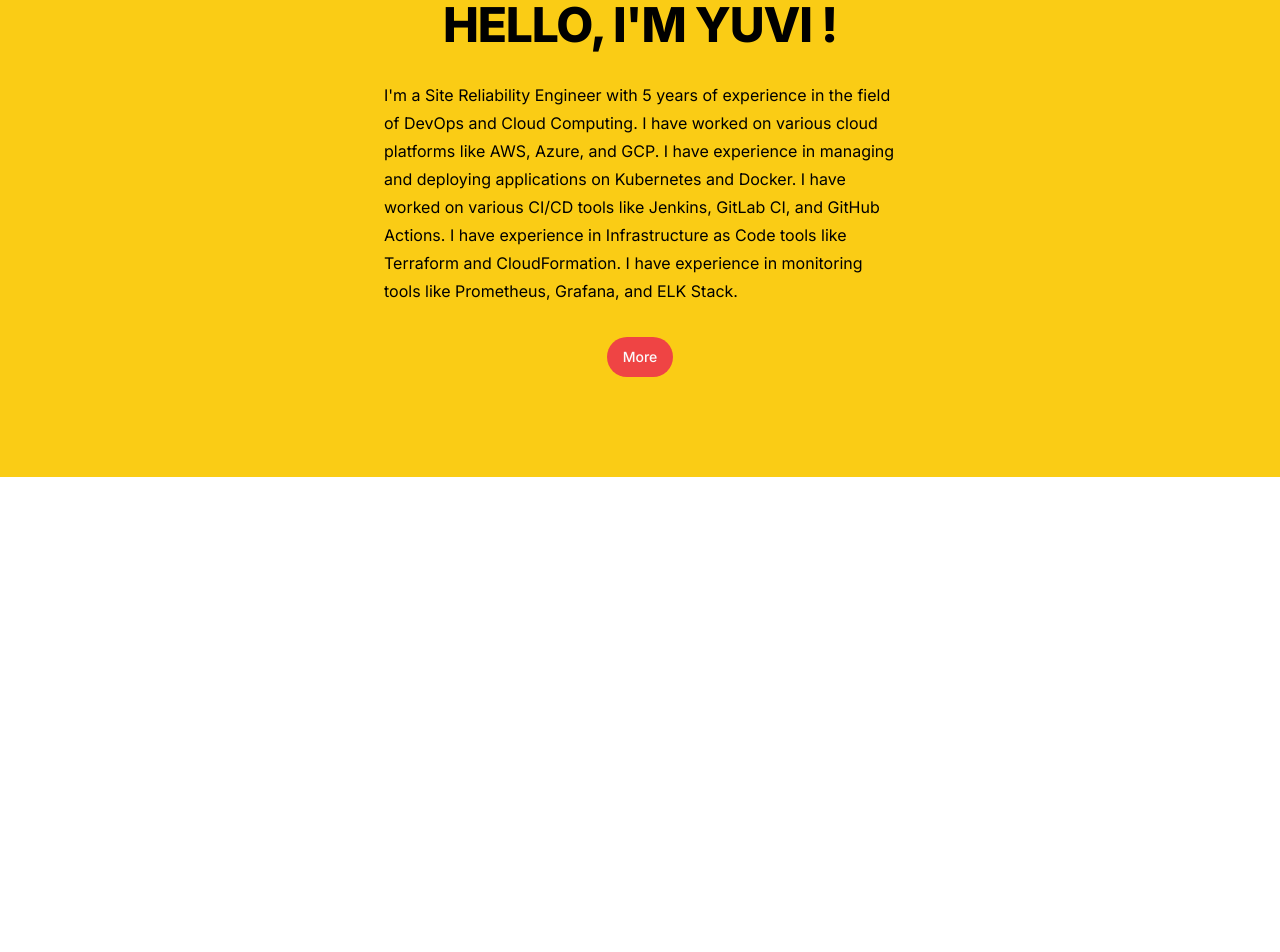
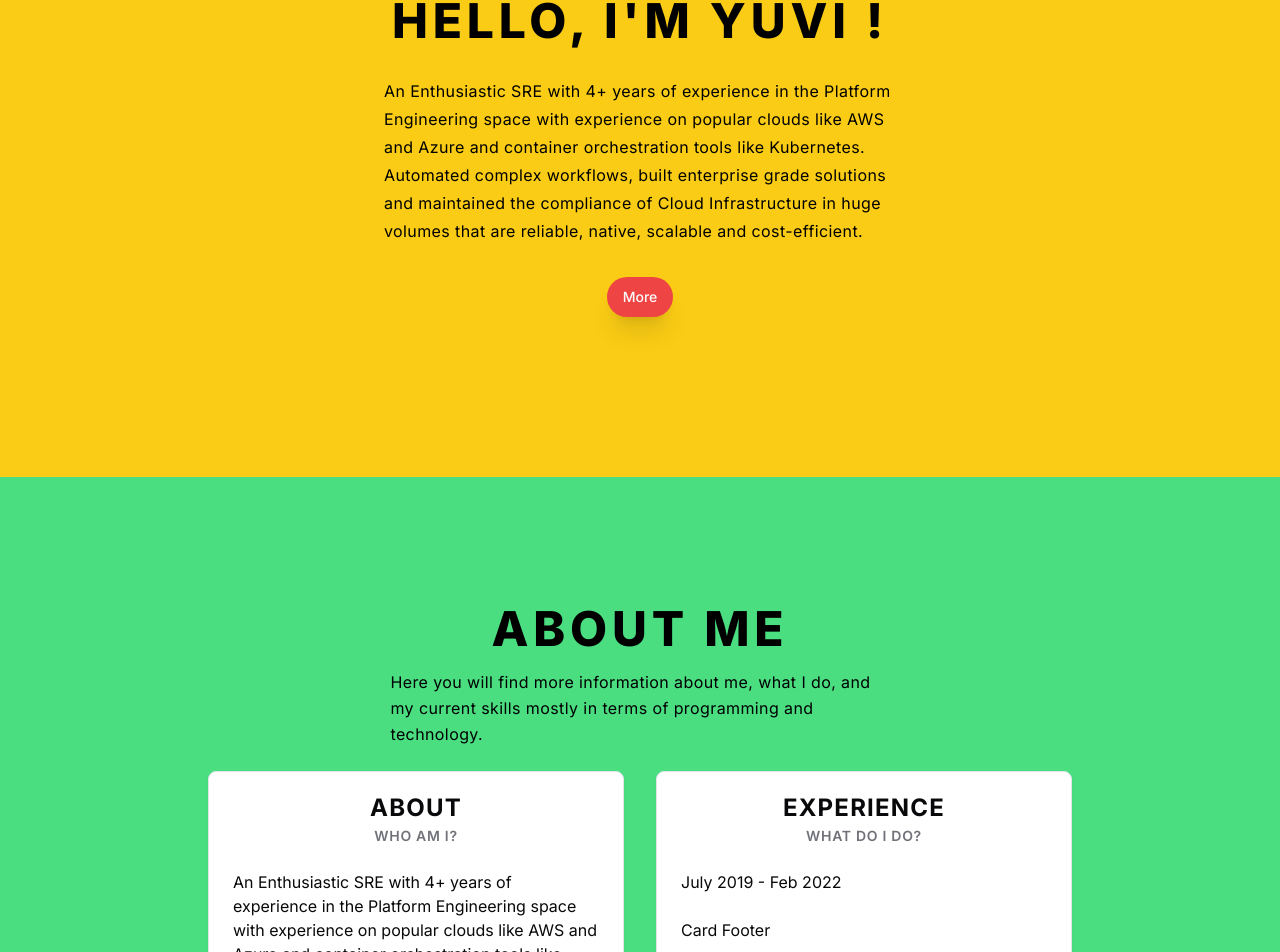
Before and after one commit to meyuviofficial/green-dolphin, a Next.js app: page / in a window 1280 px wide. Shown: the part 323-1275 px from the top of the page. Before the commit the page ends 800 px from the top, so only its background shows below. Built offline with nearby package versions, Linux system fonts and the light colour scheme.

Commit message:
added the about section - refinement

```diff
--- a/src/app/page.tsx
+++ b/src/app/page.tsx
@@ -1,10 +1,13 @@
 import Hero from "@/components/hero";
-import Image from "next/image";
+import About from "@/components/about";
 
 export default function Home() {
   return (
     <main>
-      <Hero />
+      <div className="grid grid-flow-row">
+        <Hero />
+        <About />
+      </div>
     </main>
   );
 }
--- /dev/null
+++ b/src/components/about.tsx
@@ -0,0 +1,122 @@
+import {
+  Card,
+  CardContent,
+  CardDescription,
+  CardFooter,
+  CardHeader,
+  CardTitle,
+} from "@/components/ui/card";
+import { Badge } from "@/components/ui/badge";
+
+export default function About() {
+  return (
+    <div
+      id="about"
+      className="min-h-screen flex flex-col items-center px-4 py-16 bg-green-400"
+    >
+      <h1 className="scroll-m-20 text-4xl font-extrabold text-center tracking-widest mx-96 mt-8 lg:text-5xl pt-8">
+        ABOUT ME
+      </h1>
+      <p className="text-md leading-relaxed mb-6 tracking-wide w-2/5 pt-4">
+        Here you will find more information about me, what I do, and my current
+        skills mostly in terms of programming and technology.
+      </p>
+      <div className="grid grid-cols-1 md:grid-cols-2 gap-8 px-48">
+        <div>
+          <Card>
+            <CardHeader>
+              <CardTitle className="font-bold tracking-wider text-center">
+                ABOUT
+              </CardTitle>
+              <CardDescription className="font-semibold tracking-wider text-center">
+                WHO AM I?
+              </CardDescription>
+            </CardHeader>
+            <CardContent>
+              <p>
+                An Enthusiastic SRE with 4+ years of experience in the Platform
+                Engineering space with experience on popular clouds like AWS and
+                Azure and container orchestration tools like Kubernetes.
+                Automated complex workflows, built enterprise grade solutions
+                and maintained the compliance of Cloud Infrastructure in huge
+                volumes that are reliable, native, scalable and cost-efficient.
+              </p>
+            </CardContent>
+            <CardFooter>
+              <Badge variant="default">AWS</Badge>
+              <Badge variant="default">Azure</Badge>
+              <Badge variant="default">Kubernetes</Badge>
+              <Badge variant="default">Terraform</Badge>
+              <Badge variant="default">CI/CD</Badge>
+              <Badge variant="default">Security</Badge>
+              <Badge variant="default">Helm</Badge>
+            </CardFooter>
+          </Card>
+        </div>
+        <div>
+          <Card>
+            <CardHeader>
+              <CardTitle className="font-bold tracking-wider text-center">
+                EXPERIENCE
+              </CardTitle>
+              <CardDescription className="font-semibold tracking-wider text-center">
+                WHAT DO I DO?
+              </CardDescription>
+            </CardHeader>
+            <CardContent>
+              <ul>
+                <li>July 2019 - Feb 2022</li>
+              </ul>
+            </CardContent>
+            <CardFooter>
+              <p>Card Footer</p>
+            </CardFooter>
+          </Card>
+        </div>
+        {/* <div className="w-full md:w-1/2 rounded-lg shadow-md bg-white p-6 flex flex-col items-center"> */}
+        {/* <div className="grid grid-flow-col gap-8 mt-16 w-2/3">
+          <div>
+            <Card className="">
+              <CardHeader>
+                <CardTitle className="font-bold tracking-wider text-center">
+                  ABOUT ME
+                </CardTitle>
+                <CardDescription className="font-semibold tracking-wider text-center">
+                  Let me explain who am I!
+                </CardDescription>
+              </CardHeader>
+              <CardContent>
+                <p>
+                  An Enthusiastic SRE with 4+ years of experience in the
+                  Platform Engineering space with experience on popular clouds
+                  like AWS and Azure and container orchestration tools like
+                  Kubernetes. Automated complex workflows, built enterprise
+                  grade solutions and maintained the compliance of Cloud
+                  Infrastructure in huge volumes that are reliable, native,
+                  scalable and cost-efficient.
+                </p>
+              </CardContent>
+              <CardFooter>
+                <p>Card Footer</p>
+              </CardFooter>
+            </Card>
+          </div>
+          <div>
+            <Card>
+              <CardHeader>
+                <CardTitle>What are my Skills?</CardTitle>
+                <CardDescription>Card Description</CardDescription>
+              </CardHeader>
+              <CardContent>
+                <p>Card Content</p>
+              </CardContent>
+              <CardFooter>
+                <p>Card Footer</p>
+              </CardFooter>
+            </Card>
+          </div>
+        </div> */}
+      </div>
+    </div>
+  );
+}
--- a/src/components/hero.tsx
+++ b/src/components/hero.tsx
@@ -1,16 +1,15 @@
 import { Avatar, AvatarFallback, AvatarImage } from "@/components/ui/avatar";
-import { Card } from "@/components/ui/card";
+
 import { Button } from "@/components/ui/button";
 import Link from "next/link";
 import Image from "next/image";
-import { Car } from "lucide-react";
 
 // bg-yellow-400 - for bg
 export default function Hero() {
   return (
     <div
       id="hero"
-      className="flex flex-col min-h-screen items-center pt-16 justify-center bg-yellow-400 ..."
+      className="flex flex-col min-h-screen items-center justify-center bg-yellow-400 ..."
     >
       {/* <Image
         alt="dev-bg"
@@ -20,28 +19,30 @@ export default function Hero() {
         quality={100}
         className="z-[-1] brightness-50 blur-sm"
       /> */}
-      <Avatar className="w-32 h-32">
+      <Avatar className="w-32 h-32 shadow-xl">
         <AvatarImage src="https://github.com/shadcn.png" />
         <AvatarFallback>CN</AvatarFallback>
       </Avatar>
-      <h1 className="scroll-m-20 text-4xl font-extrabold tracking-tight lg:text-5xl pt-8">
+      <h1 className="scroll-m-20 text-4xl font-extrabold tracking-widest lg:text-5xl pt-8">
         HELLO, I'M YUVI !
       </h1>
-      <div className="max-w-full px-96 mt-8">
-        <p className="leading-7 [&:not(:first-child)]:mt-6">
-          I'm a Site Reliability Engineer with 5 years of experience in the
-          field of DevOps and Cloud Computing. I have worked on various cloud
-          platforms like AWS, Azure, and GCP. I have experience in managing and
-          deploying applications on Kubernetes and Docker. I have worked on
-          various CI/CD tools like Jenkins, GitLab CI, and GitHub Actions. I
-          have experience in Infrastructure as Code tools like Terraform and
-          CloudFormation. I have experience in monitoring tools like Prometheus,
-          Grafana, and ELK Stack.
+      <div className="max-w-full mx-96 mt-8">
+        <p className="leading-7 [&:not(:first-child)]:mt-6 tracking-wide">
+          An Enthusiastic SRE with 4+ years of experience in the Platform
+          Engineering space with experience on popular clouds like AWS and Azure
+          and container orchestration tools like Kubernetes. Automated complex
+          workflows, built enterprise grade solutions and maintained the
+          compliance of Cloud Infrastructure in huge volumes that are reliable,
+          native, scalable and cost-efficient.
         </p>
       </div>
       <div>
-        <Button asChild variant={"destructive"} className="mt-8 rounded-full">
-          <Link href="#hero">More</Link>
+        <Button
+          asChild
+          variant={"destructive"}
+          className="mt-8 rounded-full shadow-xl"
+        >
+          <Link href="#about">More</Link>
         </Button>
       </div>
     </div>
--- /dev/null
+++ b/src/components/navbar.tsx
@@ -0,0 +1,96 @@
+"use client";
+
+import * as React from "react";
+import Link from "next/link";
+
+import { cn } from "@/lib/utils";
+import {
+  NavigationMenu,
+  NavigationMenuContent,
+  NavigationMenuItem,
+  NavigationMenuLink,
+  NavigationMenuList,
+  NavigationMenuTrigger,
+  navigationMenuTriggerStyle,
+} from "@/components/ui/navigation-menu";
+
+const components: { title: string; href: string; description: string }[] = [
+  {
+    title: "Alert Dialog",
+    href: "/docs/primitives/alert-dialog",
+    description:
+      "A modal dialog that interrupts the user with important content and expects a response.",
+  },
+  {
+    title: "Hover Card",
+    href: "/docs/primitives/hover-card",
+    description:
+      "For sighted users to preview content available behind a link.",
+  },
+  {
+    title: "Progress",
+    href: "/docs/primitives/progress",
+    description:
+      "Displays an indicator showing the completion progress of a task, typically displayed as a progress bar.",
+  },
+  {
+    title: "Scroll-area",
+    href: "/docs/primitives/scroll-area",
+    description: "Visually or semantically separates content.",
+  },
+  {
+    title: "Tabs",
+    href: "/docs/primitives/tabs",
+    description:
+      "A set of layered sections of content—known as tab panels—that are displayed one at a time.",
+  },
+  {
+    title: "Tooltip",
+    href: "/docs/primitives/tooltip",
+    description:
+      "A popup that displays information related to an element when the element receives keyboard focus or the mouse hovers over it.",
+  },
+];
+
+export function NavBar() {
+  return (
+    <div className="p-2 bg-zinc-800">
+      <NavigationMenu>
+        <NavigationMenuList>
+          <NavigationMenuItem>
+            <NavigationMenuTrigger>Item One</NavigationMenuTrigger>
+            <NavigationMenuContent>
+              <NavigationMenuLink>Link</NavigationMenuLink>
+            </NavigationMenuContent>
+          </NavigationMenuItem>
+        </NavigationMenuList>
+      </NavigationMenu>
+    </div>
+  );
+}
+
+const ListItem = React.forwardRef<
+  React.ElementRef<"a">,
+  React.ComponentPropsWithoutRef<"a">
+>(({ className, title, children, ...props }, ref) => {
+  return (
+    <li>
+      <NavigationMenuLink asChild>
+        <a
+          ref={ref}
+          className={cn(
+            "block select-none space-y-1 rounded-md p-3 leading-none no-underline outline-none transition-colors hover:bg-accent hover:text-accent-foreground focus:bg-accent focus:text-accent-foreground",
+            className
+          )}
+          {...props}
+        >
+          <div className="text-sm font-medium leading-none">{title}</div>
+          <p className="line-clamp-2 text-sm leading-snug text-muted-foreground">
+            {children}
+          </p>
+        </a>
+      </NavigationMenuLink>
+    </li>
+  );
+});
+ListItem.displayName = "ListItem";
--- /dev/null
+++ b/src/components/ui/badge.tsx
@@ -0,0 +1,36 @@
+import * as React from "react"
+import { cva, type VariantProps } from "class-variance-authority"
+
+import { cn } from "@/lib/utils"
+
+const badgeVariants = cva(
+  "inline-flex items-center rounded-full border border-zinc-200 px-2.5 py-0.5 text-xs font-semibold transition-colors focus:outline-none focus:ring-2 focus:ring-zinc-950 focus:ring-offset-2 dark:border-zinc-800 dark:focus:ring-zinc-300",
+  {
+    variants: {
+      variant: {
+        default:
+          "border-transparent bg-zinc-900 text-zinc-50 hover:bg-zinc-900/80 dark:bg-zinc-50 dark:text-zinc-900 dark:hover:bg-zinc-50/80",
+        secondary:
+          "border-transparent bg-zinc-100 text-zinc-900 hover:bg-zinc-100/80 dark:bg-zinc-800 dark:text-zinc-50 dark:hover:bg-zinc-800/80",
+        destructive:
+          "border-transparent bg-red-500 text-zinc-50 hover:bg-red-500/80 dark:bg-red-900 dark:text-zinc-50 dark:hover:bg-red-900/80",
+        outline: "text-zinc-950 dark:text-zinc-50",
+      },
+    },
+    defaultVariants: {
+      variant: "default",
+    },
+  }
+)
+
+export interface BadgeProps
+  extends React.HTMLAttributes<HTMLDivElement>,
+    VariantProps<typeof badgeVariants> {}
+
+function Badge({ className, variant, ...props }: BadgeProps) {
+  return (
+    <div className={cn(badgeVariants({ variant }), className)} {...props} />
+  )
+}
+
+export { Badge, badgeVariants }
```
